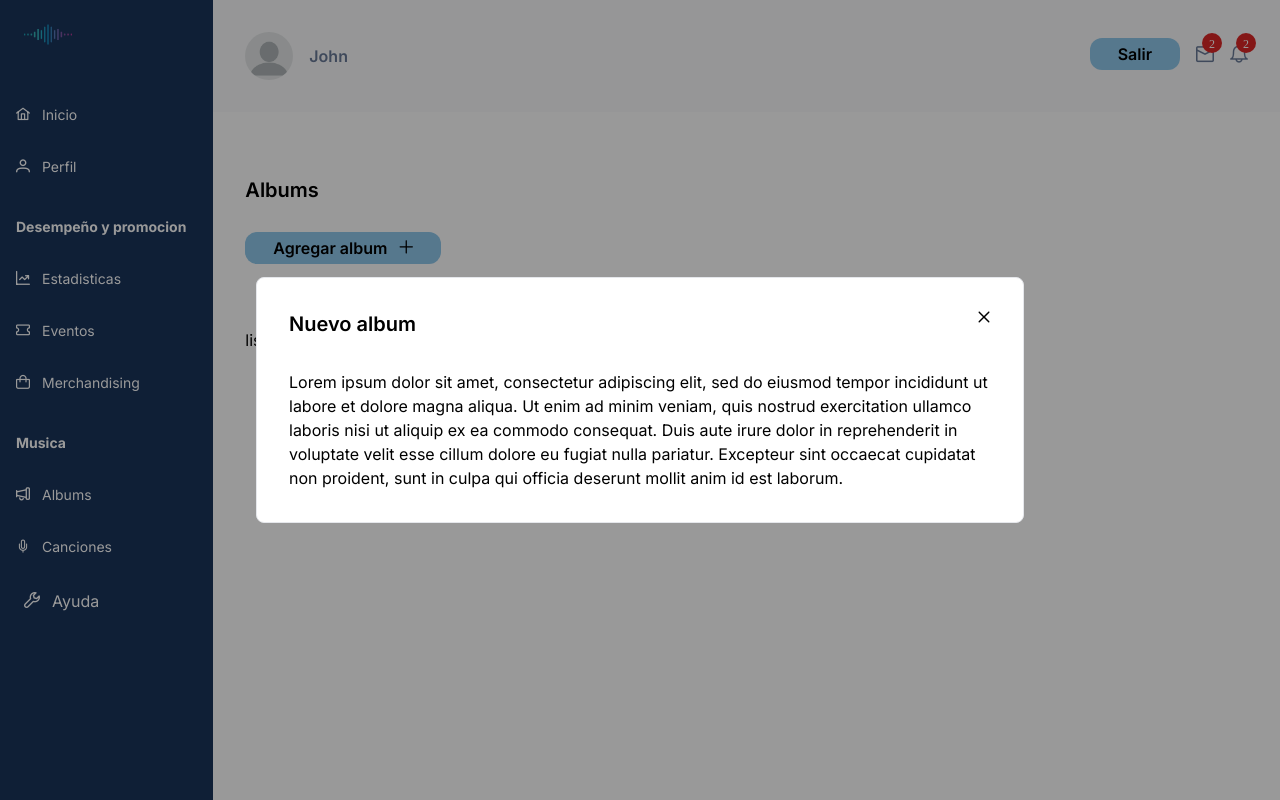
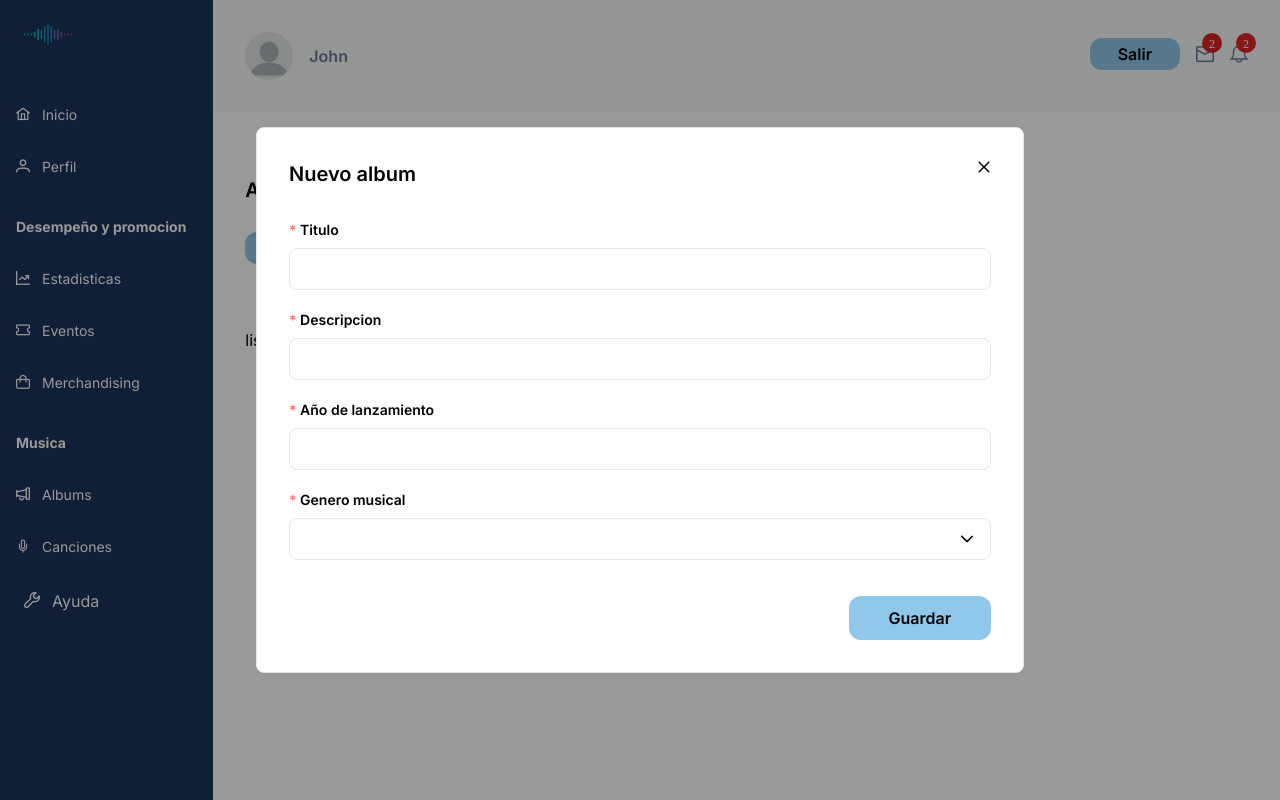
Before and after one commit to jhonfe64/music_app_front, a Next.js app: page /artist/dashboard/albums in a window 1280 px wide. Both pictures are taken after a click on the button "Agregar album". Built offline with nearby package versions, Linux system fonts and the light colour scheme.

Commit message:
adding reolease album year

```diff
--- a/src/app/artist/dashboard/albums/page.tsx
+++ b/src/app/artist/dashboard/albums/page.tsx
@@ -17,14 +17,14 @@ function Albums() {
           pt={{
             root: {
               className:
-                "bg-soft-blue border-0 rounded-xl  px-7 text-center flex justify-center hover:bg-less-soft-blue -mt-1",
+                "bg-soft-blue border-0 rounded-xl  px-7 text-center flex justify-center items-center hover:bg-less-soft-blue -mt-1",
             },
             label: {
               className: "border-0 py-1 text-black font-semibold ",
             },
           }}
         >
-          <span className="text-sm ml-3">
+          <span className="pl-4">
             <i className="pi pi-plus"></i>
           </span>
         </Button>
--- a/src/components/artist/modals/NewAlbumModal.tsx
+++ b/src/components/artist/modals/NewAlbumModal.tsx
@@ -1,16 +1,39 @@
-import React, { useState, useEffect } from "react";
+import React, { useState } from "react";
+import { Dialog } from "primereact/dialog";
+import { InputText } from "primereact/inputtext";
+import { Calendar } from "primereact/calendar";
 import { Button } from "primereact/button";
-import { Dialog } from "primereact/dialog";
+import { addLocale } from "primereact/api";
+import { Dropdown } from "primereact/dropdown";
 
 function NewAlbumModal({
-  visibility, setVisibility}: {visibility: any;setVisibility: any;}) {
+  visibility,
+  setVisibility,
+}: {
+  visibility: any;
+  setVisibility: any;
+}) {
+  const [date, setDate] = useState(null);
+
+  let today = new Date();
+  let month = today.getMonth();
+  let year = today.getFullYear();
+  let nextMonth = month === 11 ? 0 : month + 1;
+  let nextYear = nextMonth === 0 ? year + 1 : year;
+  let maxDate = new Date();
+  maxDate.setMonth(nextMonth);
+  maxDate.setFullYear(nextYear);
+
+  addLocale("es", {
+    clear: "Limpiar",
+  });
   return (
     <div>
-      <div className=" relative col-start-7 card flex justify-content-center mx-8">
+      <div className=" relative  card flex justify-content-center mx-8">
         <Dialog
           pt={{
             root: {
-              className: "max-w-3xl mx-4 sm:mx-8",
+              className: "w-full max-w-3xl mx-4 sm:mx-8",
             },
             mask: {
               className: "bg-[rgba(0,0,0,0.4)]",
@@ -24,15 +47,117 @@ function NewAlbumModal({
           visible={visibility}
           onHide={() => setVisibility(false)}
         >
-          <p className="m-0">
-            Lorem ipsum dolor sit amet, consectetur adipiscing elit, sed do
-            eiusmod tempor incididunt ut labore et dolore magna aliqua. Ut enim
-            ad minim veniam, quis nostrud exercitation ullamco laboris nisi ut
-            aliquip ex ea commodo consequat. Duis aute irure dolor in
-            reprehenderit in voluptate velit esse cillum dolore eu fugiat nulla
-            pariatur. Excepteur sint occaecat cupidatat non proident, sunt in
-            culpa qui officia deserunt mollit anim id est laborum.
-          </p>
+          <form>
+            <div className="w-full">
+              <label
+                htmlFor="artisticName"
+                className="text-sm block mb-2 font-semibold"
+              >
+                <span className="text-red-400">*</span> Titulo
+              </label>
+              <InputText
+                //   {...register("artisticName", {
+                //     required: "Ingresa tu nombre artistico",
+                //     pattern: /^[a-zA-Z0-9\s_-]*$/,
+                //   })}
+                autoComplete="off"
+                id="artisticName"
+                pt={{
+                  root: {
+                    className:
+                      "outline-none border border-slate-200 rounded-lg  py-2 w-full mb-5 px-4",
+                  },
+                }}
+              />
+              <label
+                htmlFor="artisticName"
+                className="text-sm block mb-2 font-semibold"
+              >
+                <span className="text-red-400">*</span> Descripcion
+              </label>
+              <InputText
+                //   {...register("artisticName", {
+                //     required: "Ingresa tu nombre artistico",
+                //     pattern: /^[a-zA-Z0-9\s_-]*$/,
+                //   })}
+                autoComplete="off"
+                id="artisticName"
+                pt={{
+                  root: {
+                    className:
+                      "outline-none border border-slate-200 rounded-lg  py-2 w-full mb-5 px-4",
+                  },
+                }}
+              />
+              <div className="card  justify-content-center">
+                <label
+                  htmlFor="artisticName"
+                  className="text-sm block mb-2 font-semibold"
+                >
+                  <span className="text-red-400">*</span> Año de lanzamiento
+                </label>
+                <Calendar
+                  pt={{
+                    input: {
+                      root: {
+                        className:
+                          "outline-none border border-slate-200 rounded-lg  py-2 w-full mb-5 px-4",
+                      },
+                    },
+                    root: {
+                      className: "outline-none w-full block",
+                    },
+                    panel: {
+                      className: "bg-white p-4 rounded-lg shadow-sm",
+                    },
+                    group: {
+                      className: "border-b border-indigo-50 pb-2",
+                    },
+                    tableBodyRow: {
+                      className: "pt-4 bg-red-400",
+                    },
+                  }}
+                  locale="es"
+                  view="year"
+                  maxDate={maxDate}
+                  dateFormat="yy"
+                />
+              </div>
+              <div>
+                <label
+                  htmlFor="artisticName"
+                  className="text-sm block mb-2 font-semibold"
+                >
+                  <span className="text-red-400">*</span> Genero musical
+                </label>
+                <Dropdown
+                  options={[{ name: "New york" }]}
+                  optionLabel="name"
+                  className="w-full md:w-14rem"
+                  pt={{
+                    root: {
+                      className:
+                        "outline-none border border-slate-200 rounded-lg  py-2 w-full mb-5 px-4",
+                    },
+                  }}
+                />
+              </div>
+            </div>
+            <div className="flex justify-end">
+              <Button
+                label="Guardar"
+                pt={{
+                  root: {
+                    className:
+                      "py-1.5   mt-4 bg-soft-blue border-0 rounded-xl  px-10 text-center flex justify-center hover:bg-less-soft-blue",
+                  },
+                  label: {
+                    className: "border-0 py-1 text-black font-semibold ",
+                  },
+                }}
+              ></Button>
+            </div>
+          </form>
         </Dialog>
       </div>
     </div>
```
